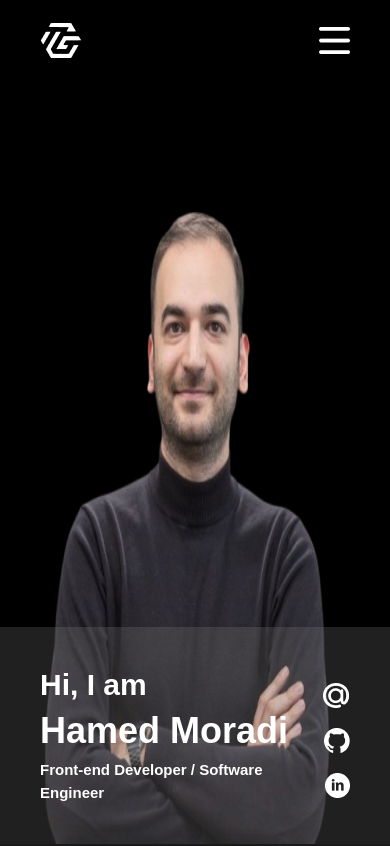
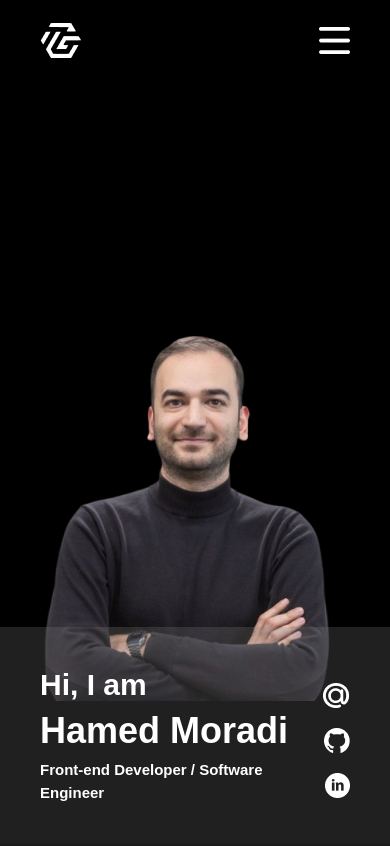
Before and after one commit to hamedmoradidev/portfolio, a React (Vite) app: page / in a window 390 px wide. Shown: the top 846 px of the page. Built offline with nearby package versions, Linux system fonts and the light colour scheme.

Commit message:
Add files via upload

```diff
--- a/src/components/Home/Home.jsx
+++ b/src/components/Home/Home.jsx
@@ -8,13 +8,13 @@ import me2 from './images/me2.png'
 export default function Home() {
   return (
     <>
-        <div id='home' className='bg-project-light-gray-home h-lvh text-project-black-first flex justify-start flex-wrap items-center relative overflow-hidden'>
+        <div id='home' className='bg-project-light-gray-home h-lvh text-project-black-first flex justify-start flex-wrap items-center align-middle relative overflow-hidden'>
         <div className='bg-project-black-first h-[2000px] w-[1500px] lg:absolute lg:left-2/5 lg:-top-20 lg:rotate-10 lg:transform-3d'>
         </div>
         <Nav />
         <Content />
         <img className='hidden lg:block z-20 h-4/5 absolute bottom-0 right-40' src={me1} alt="" />
-        <img className='lg:hidden z-20 h-4/5 absolute bottom-0 right-0' src={me2} alt="" />
+        <img className='lg:hidden z-20 h-4/5 absolute bottom-0 right-0 object-contain' src={me2} alt="" />
         </div>
     </>
   )
```
